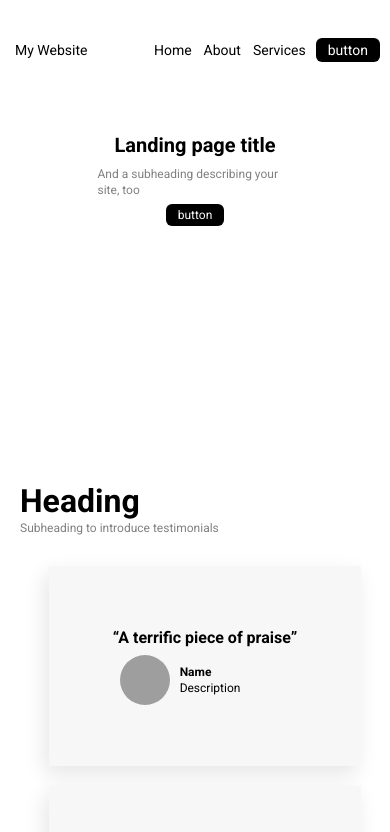
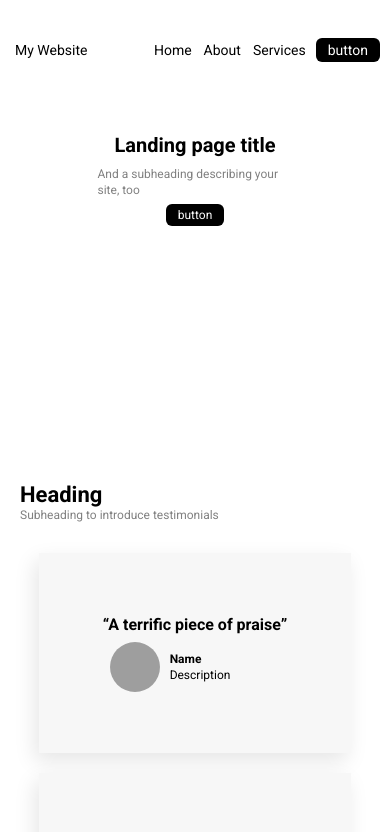
Before and after one commit to Hamzaali146/HTML-CSS, a plain HTML site: page index.html in a window 390 px wide. Shown: the top 832 px of the page. Drawn offline with Linux system fonts and the light colour scheme; grey boxes are pictures that could not be loaded.

Commit message:
responsive design

```diff
--- a/index.css
+++ b/index.css
@@ -64,6 +64,12 @@
     /* line-height: 32px; */
     flex-direction: column;
     gap: 30px;
+}
+#reviewheading{
+    font-size:32px ;
+}
+#reviewp{
+    color: gray;
 }
 .reviewCon{
     display: flex;
@@ -177,6 +183,7 @@ opacity: 0.2;
     gap: 40px;
 }
 
+
 @media (max-width: 480px) {
     .heroCon{
         padding: 0;
@@ -190,6 +197,9 @@ opacity: 0.2;
         font-size: 12px;
         line-height: 16px;
     }
+    #reviewp{
+        padding-left: 20px;
+    }
     .headbtn{
         padding: 4px 12px 4px 12px;
         font-size: 12px;
@@ -198,6 +208,10 @@ opacity: 0.2;
         margin-top: 20px;
     }
     .review{
+        padding-left: 0px;
+    }
+    #reviewheading{
+        font-size:22px ;
         padding-left: 20px;
     }
     h2{
@@ -243,6 +257,7 @@ opacity: 0.2;
     }
     .fsec{
         padding-left: 0;
+        gap: 0px;
     }
     .menu{
         padding-right: 10px;
--- a/index.html
+++ b/index.html
@@ -41,8 +41,8 @@
     </div>
     <div class="review">
         <div class="revhead">
-            <h2 style="font-size: 32px;">Heading</h2>
-            <p style="color: gray;">Subheading to introduce testimonials</p>
+            <h2 id="reviewheading">Heading</h2>
+            <p id="reviewp">Subheading to introduce testimonials</p>
         </div>
         <div class="reviewCon">
             <div class="card">
```
